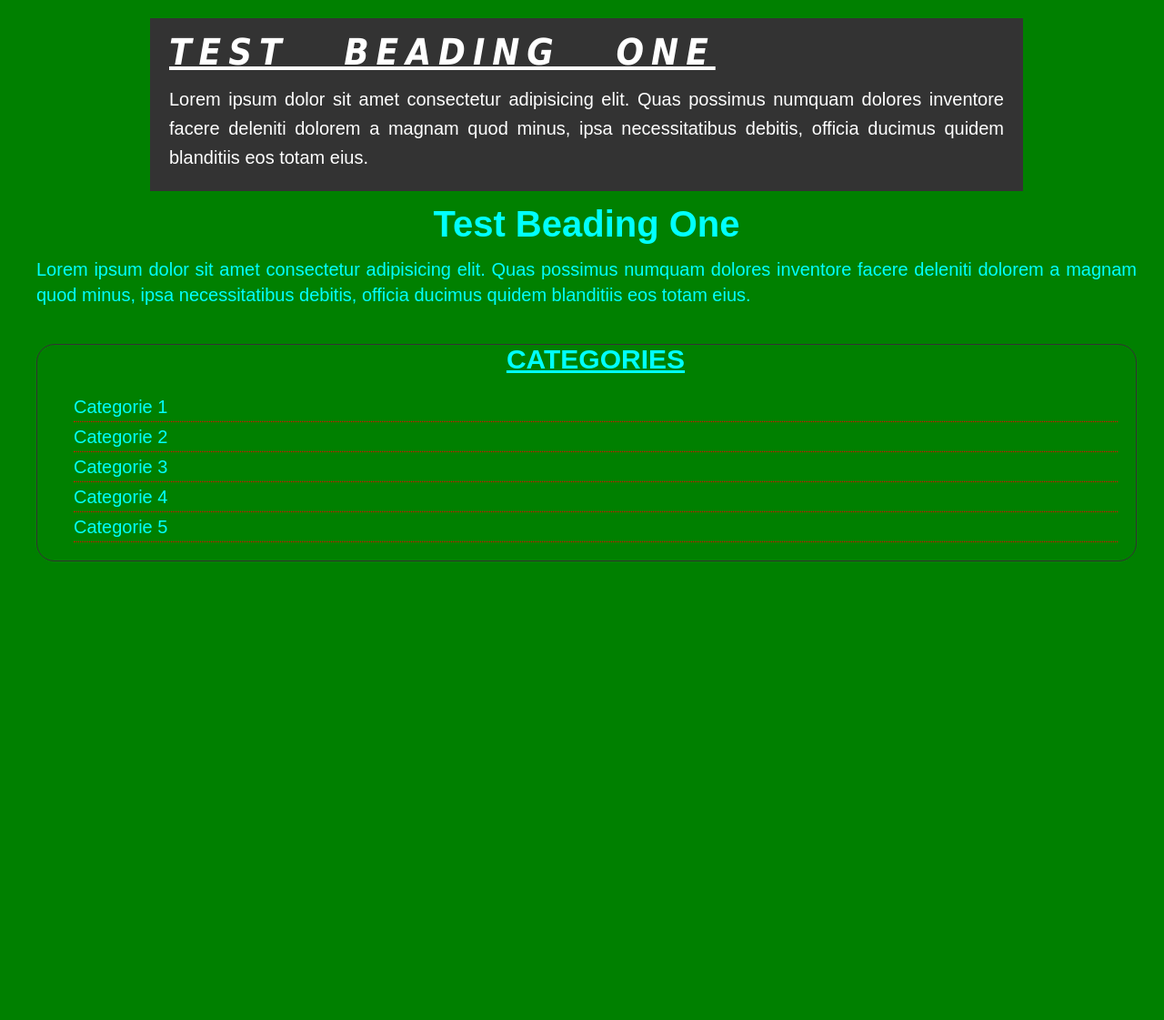
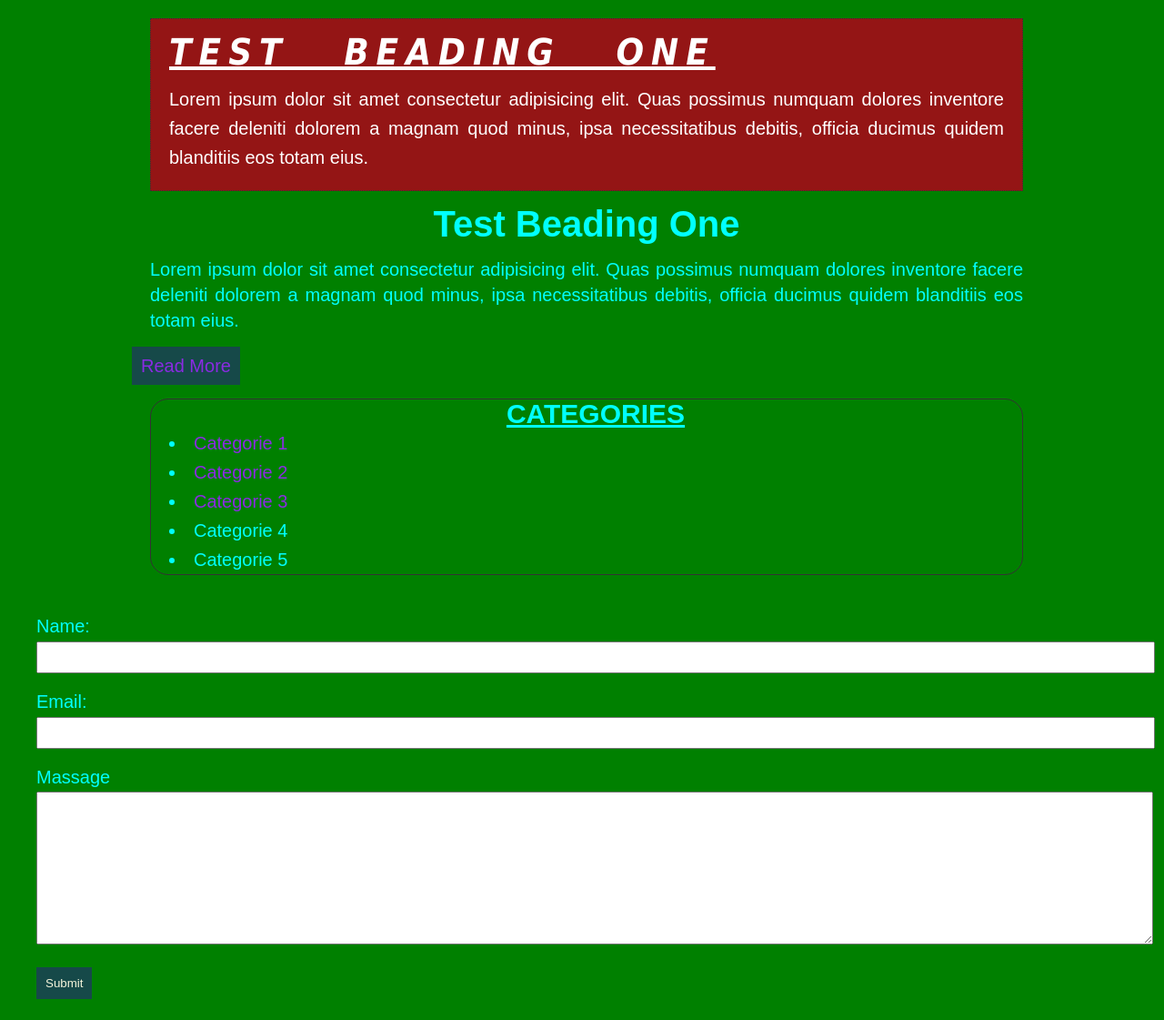
Before and after one commit to W3Sabrina13/youtube-css1, a plain HTML site: page index.html in a window 1280 px wide. Shown: the top 1121 px of the page at 91% size. Before the commit the page ends 800 px from the top, so only its background shows below. Drawn offline with Linux system fonts and the light colour scheme; files that its build step writes are made by us from their sources.

Commit message:
second commit

```diff
--- a/index.html
+++ b/index.html
@@ -5,7 +5,7 @@
     <meta http-equiv="X-UA-Compatible" content="IE=edge">
     <meta name="viewport" content="width=device-width, initial-scale=1.0">
     <title>Document</title>
-    <link rel="stylesheet" href="Style/style.css">
+    <link rel="stylesheet" href="style.css">
   </head>
  <body>
         <div class="container">
@@ -19,8 +19,8 @@
                     quidem blanditiis eos totam eius.
                 </p>
             </div>
-        </div>
-        <div class="box-2">
+
+         <div class="box-2">
             <h1>Test Beading One</h1>
             <p>
                 Lorem ipsum dolor sit amet consectetur adipisicing elit.
@@ -29,17 +29,35 @@
                 ipsa necessitatibus debitis, officia ducimus
                 quidem blanditiis eos totam eius.
             </p>
-        </div>
-        <div class="categories">
+            <a class="button" href="">Read More</a>
+         </div>
+         <div class="categories">
             <h2>Categories</h2>
-            <ul>
-                <li> Categorie 1</li>
-                <li> Categorie 2</li>
-                <li> Categorie 3</li>
+            <a>
+                <li><a href="">Categorie 1</a></li>
+                <li><a href="">Categorie 2</a></li>
+                <li><a href="">Categorie 3</a></li>
                 <li> Categorie 4</li>
                 <li> Categorie 5</li>
             </ul>
 
+         </div>
         </div>
+        <form action="" class="my-form">
+            <div class="form-group">
+                <label for="">Name:</label>
+                <input type="text" name="name" id="" />
+            </div>
+            <div class="form-group">
+                <label for="">Email:</label>
+                <input type="text" name="email" id="" />
+            </div>
+            <div class="form-group">
+                <label for="">Massage</label>
+                <textarea name="massage" id="" cols="30" rows="10"></textarea>
+            </div>
+            <input class="button" type="submit">
+        </form>
+       <div style="margin-top: 500px;"></div>
     </body>
 </html>
--- a/style.css
+++ b/style.css
@@ -20,15 +20,43 @@ body{
     margin-right: 10px;
     margin-bottom: 20px;
 }
+
+a{
+    text-decoration: none;
+    color: black;
+}
+
+a:hover{
+    color: red;
+}
+
+a:active{
+    color: blue;
+}
+
+a:visited{
+    color: blueviolet;
+}
+.button{
+    background-color: rgb(22, 73, 73);
+    color: beige;
+    padding: 10px;
+    border: none;
+}
+.button:hover{
+    background-color: black;
+    color: lightsalmon;
+}
+
 .box-1{
-    background-color: #333;
+    background-color: rgb(148, 21, 21);
     color: white;
     /* border-right: 5px red solid;
     border-left: 5px red solid;
     border-top: 5px red solid;
     border-bottom: 5px red solid; */
 
-    border: 5px red solid;
+    border: 10px red solid;
 
     /* padding-top: 20px;
     padding-left: 20px;
@@ -104,4 +132,18 @@ body{
 
 .categories ul li{
     border-bottom: 1px dotted red;
+    /* list-style-image: url("../images/checkmark.png"); */
 }
+
+.my-form{
+    padding: 20px;
+}
+
+.my-form .form-group{
+    padding-bottom: 15px;
+}
+.my-form input[type="text"],
+.my-form textarea {
+    padding: 8px;
+    width: 100%;
+}
```
